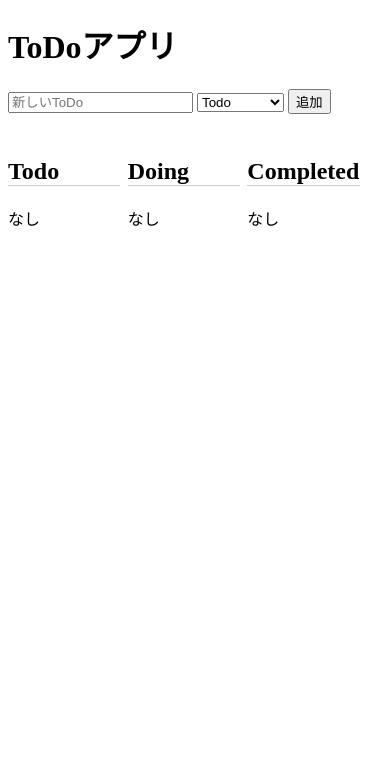
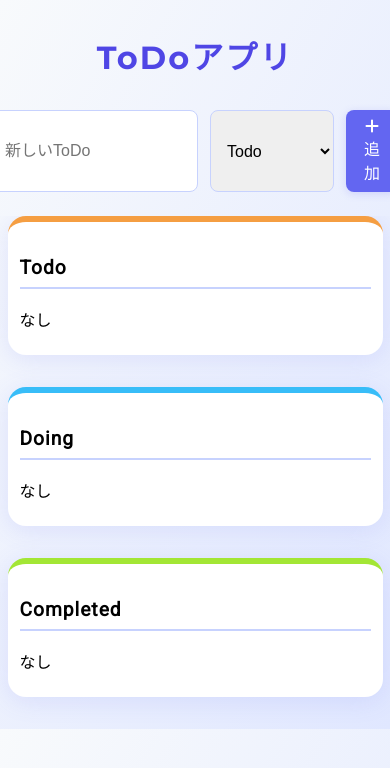
Before and after one commit to nemo-kaz/github-copilot-handson, a Flask app: page / in a window 390 px wide. Shown: the top 768 px of the page. Run offline with Flask 3, Linux system fonts and the light colour scheme.

Commit message:
htmlをファンシーにした

```diff
--- a/todo_app/templates/index.html
+++ b/todo_app/templates/index.html
@@ -4,11 +4,128 @@
 <head>
     <meta charset="UTF-8">
     <title>ToDoアプリ</title>
+    <!-- Google Fonts & FontAwesome CDN -->
+    <link href="https://fonts.googleapis.com/css2?family=Montserrat:wght@700&family=Roboto&display=swap" rel="stylesheet">
+    <link rel="stylesheet" href="https://cdnjs.cloudflare.com/ajax/libs/font-awesome/6.4.2/css/all.min.css">
     <style>
-        .status-block { float: left; width: 30%; margin-right: 2%; }
-        .status-block h2 { border-bottom: 1px solid #ccc; }
-        .todo-item { margin-bottom: 8px; }
-        form.inline { display: inline; }
+        body {
+            font-family: 'Roboto', 'Montserrat', sans-serif;
+            background: linear-gradient(120deg, #f8fafc 0%, #e0e7ff 100%);
+            margin: 0; padding: 0;
+        }
+        h1 {
+            text-align: center;
+            font-family: 'Montserrat', sans-serif;
+            margin-top: 32px;
+            color: #4f46e5;
+            letter-spacing: 2px;
+        }
+        form[action="/add"] {
+            display: flex;
+            justify-content: center;
+            gap: 12px;
+            margin: 32px 0 16px 0;
+        }
+        input[name="title"] {
+            padding: 8px 12px;
+            border-radius: 8px;
+            border: 1px solid #c7d2fe;
+            font-size: 1rem;
+            width: 180px;
+        }
+        select[name="status"] {
+            padding: 8px 12px;
+            border-radius: 8px;
+            border: 1px solid #c7d2fe;
+            font-size: 1rem;
+        }
+        button[type="submit"] {
+            background: #6366f1;
+            color: #fff;
+            border: none;
+            border-radius: 8px;
+            padding: 8px 18px;
+            font-size: 1rem;
+            cursor: pointer;
+            box-shadow: 0 2px 8px #6366f133;
+            transition: background 0.2s, transform 0.2s;
+        }
+        button[type="submit"]:hover {
+            background: #4338ca;
+            transform: translateY(-2px) scale(1.05);
+        }
+        .status-block {
+            background: #fff;
+            border-radius: 18px;
+            box-shadow: 0 4px 24px #6366f122;
+            padding: 18px 12px 24px 12px;
+            margin: 0 2% 32px 0;
+            width: 30%;
+            float: left;
+            min-width: 220px;
+            transition: box-shadow 0.2s;
+        }
+        .status-block h2 {
+            border-bottom: 2px solid #c7d2fe;
+            padding-bottom: 8px;
+            margin-bottom: 18px;
+            font-size: 1.2rem;
+            letter-spacing: 1px;
+        }
+        .status-block:nth-child(1) { border-top: 6px solid #f59e42; }
+        .status-block:nth-child(2) { border-top: 6px solid #38bdf8; }
+        .status-block:nth-child(3) { border-top: 6px solid #a3e635; }
+        .todo-item {
+            background: #f3f4f6;
+            border-radius: 12px;
+            margin-bottom: 14px;
+            padding: 10px 12px;
+            display: flex;
+            align-items: center;
+            box-shadow: 0 2px 8px #6366f111;
+            transition: box-shadow 0.2s;
+        }
+        .todo-item:hover {
+            box-shadow: 0 4px 16px #6366f122;
+        }
+        .todo-title {
+            flex: 1;
+            font-size: 1rem;
+            color: #222;
+        }
+        .todo-item.completed {
+            background: #e5e7eb;
+            color: #aaa;
+            text-decoration: line-through;
+            opacity: 0.7;
+        }
+        .todo-actions {
+            display: flex;
+            gap: 8px;
+        }
+        .icon-btn {
+            background: none;
+            border: none;
+            cursor: pointer;
+            color: #6366f1;
+            font-size: 1.1rem;
+            padding: 4px 6px;
+            border-radius: 6px;
+            transition: background 0.2s, color 0.2s, transform 0.2s;
+        }
+        .icon-btn:hover {
+            background: #6366f122;
+            color: #4338ca;
+            transform: scale(1.15);
+        }
+        .check-icon {
+            color: #22c55e;
+            margin-right: 8px;
+            font-size: 1.2rem;
+        }
+        @media (max-width: 900px) {
+            .status-block { width: 90%; float: none; margin: 0 auto 32px auto; }
+        }
     </style>
 </head>
 <body>
@@ -20,7 +137,7 @@
             <option value="{{s.value}}">{{s.value}}</option>
             {% endfor %}
         </select>
-        <button type="submit">追加</button>
+        <button type="submit"><i class="fa-solid fa-plus"></i> 追加</button>
     </form>
     <div style="overflow: hidden; margin-top: 24px;">
         {% for status, items in grouped.items() %}
@@ -28,12 +145,17 @@
             <h2>{{ status }}</h2>
             {% if items %}
                 {% for item in items %}
-                <div class="todo-item">
-                    {{ item.title }}
-                    <a href="/edit/{{item.id}}">編集</a>
-                    <form class="inline" action="/delete/{{item.id}}" method="post" onsubmit="return confirm('削除しますか？');">
-                        <button type="submit">削除</button>
-                    </form>
+                <div class="todo-item{% if item.status == 'Completed' %} completed{% endif %}">
+                    {% if item.status == 'Completed' %}
+                        <i class="fa-solid fa-check check-icon"></i>
+                    {% endif %}
+                    <span class="todo-title">{{ item.title }}</span>
+                    <div class="todo-actions">
+                        <a href="/edit/{{item.id}}" class="icon-btn" title="編集"><i class="fa-solid fa-pen"></i></a>
+                        <form class="inline" action="/delete/{{item.id}}" method="post" onsubmit="return confirm('削除しますか？');" style="display:inline;">
+                            <button type="submit" class="icon-btn" title="削除"><i class="fa-solid fa-trash"></i></button>
+                        </form>
+                    </div>
                 </div>
                 {% endfor %}
             {% else %}
```
Also changed, not shown: todo_app/templates/edit.html (added, +93 -0 lines), .github/prompts/new-feature.prompt.md (added).
